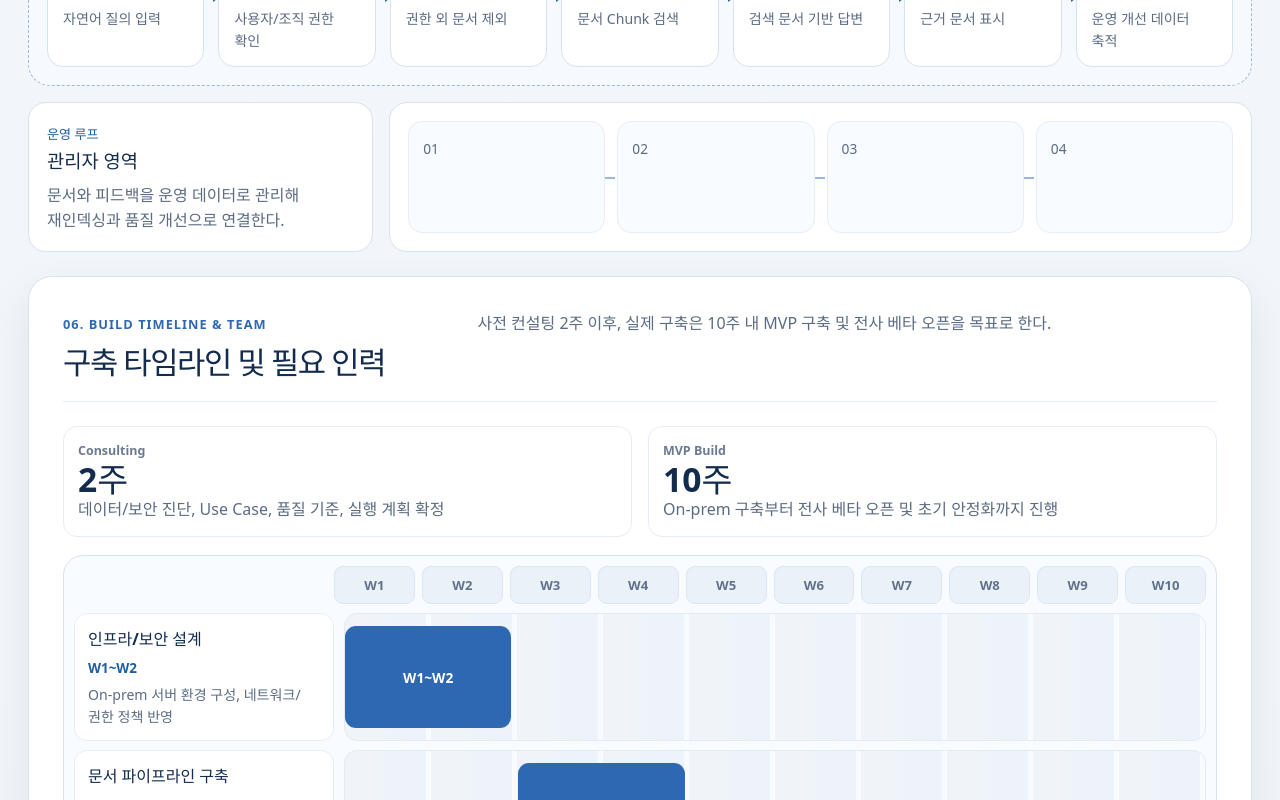
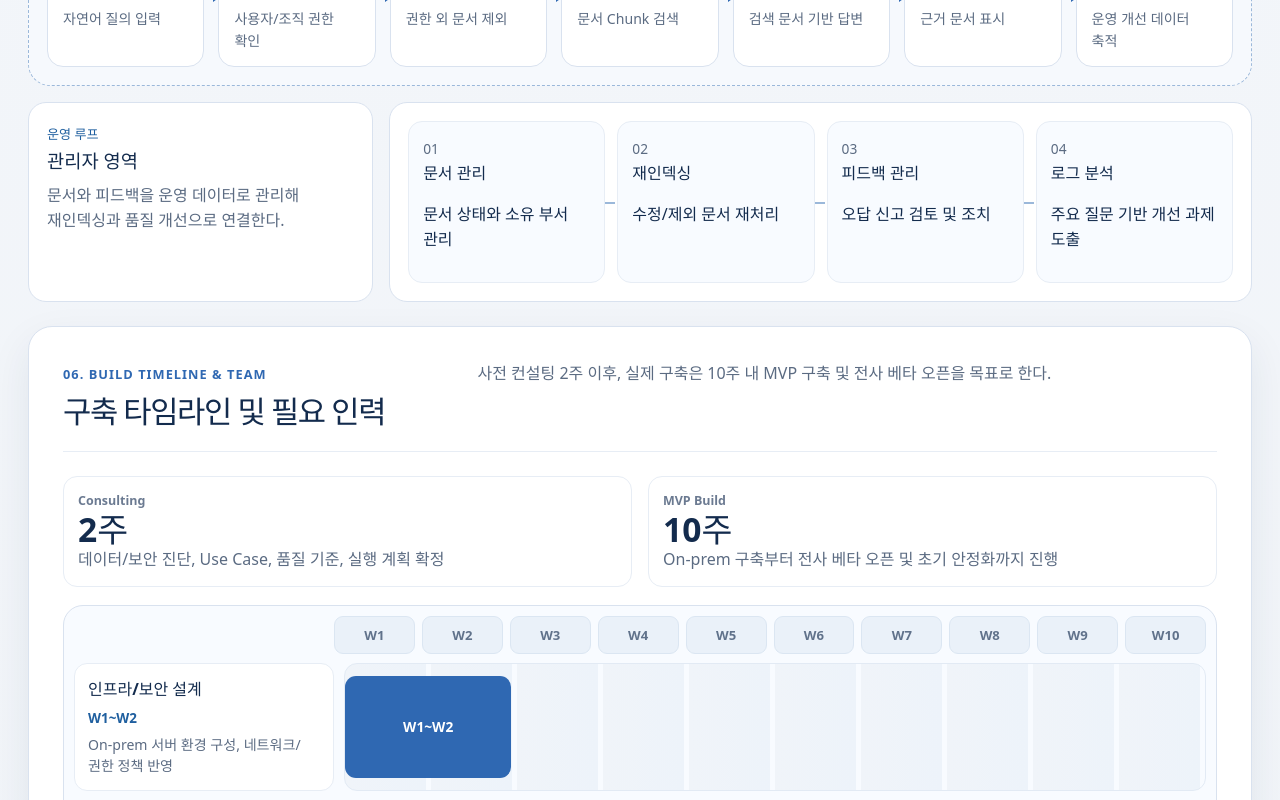
Before and after one commit to uuboogie0911/wrtn, a React (Vite) app: page / in a window 1280 px wide. Shown: the part 4460-5260 px from the top of the page. Built offline with nearby package versions, Linux system fonts and the light colour scheme.

Commit message:
Fix proposal data typings
Co-authored-by: uuboogie0911 <uuboogie0911@users.noreply.github.com>

```diff
--- a/src/components/Kpi.tsx
+++ b/src/components/Kpi.tsx
@@ -13,8 +13,9 @@ export function Kpi() {
         {kpiGroups.map((group) => (
           <article className="kpi-card" key={group.title}>
             <div className="kpi-card__head">
-              <span>{group.label}</span>
+              <span>{group.title}</span>
               <h3>{group.title}</h3>
+              <p>{group.description}</p>
             </div>
             <div className="metric-grid">
               {group.metrics.map((item) => (
--- a/src/data/proposalData.ts
+++ b/src/data/proposalData.ts
@@ -144,10 +144,10 @@ export const ragFlow = [
 ];
 
 export const adminLoop = [
-  '문서 관리',
-  '재인덱싱',
-  '피드백 관리',
-  '로그 분석',
+  { title: '문서 관리', caption: '문서 상태와 소유 부서 관리' },
+  { title: '재인덱싱', caption: '수정/제외 문서 재처리' },
+  { title: '피드백 관리', caption: '오답 신고 검토 및 조치' },
+  { title: '로그 분석', caption: '주요 질문 기반 개선 과제 도출' },
 ];
 
 export const consultingSteps = [
@@ -286,6 +286,7 @@ export const maintenanceItems = [
 
 export const kpiGroups = [
   {
+    label: 'MVP Gate',
     title: 'MVP 성공 기준',
     description: '구축 완료 이후 MVP가 전사 베타 오픈 가능한 상태인지 판단하는 기준',
     metrics: [
@@ -296,6 +297,7 @@ export const kpiGroups = [
     ],
   },
   {
+    label: 'Scale Gate',
     title: '전사 확산 기준',
     description: 'MVP 이후 2차 확산 사업으로 연결할 수 있는 운영 성과 기준',
     metrics: [
```
